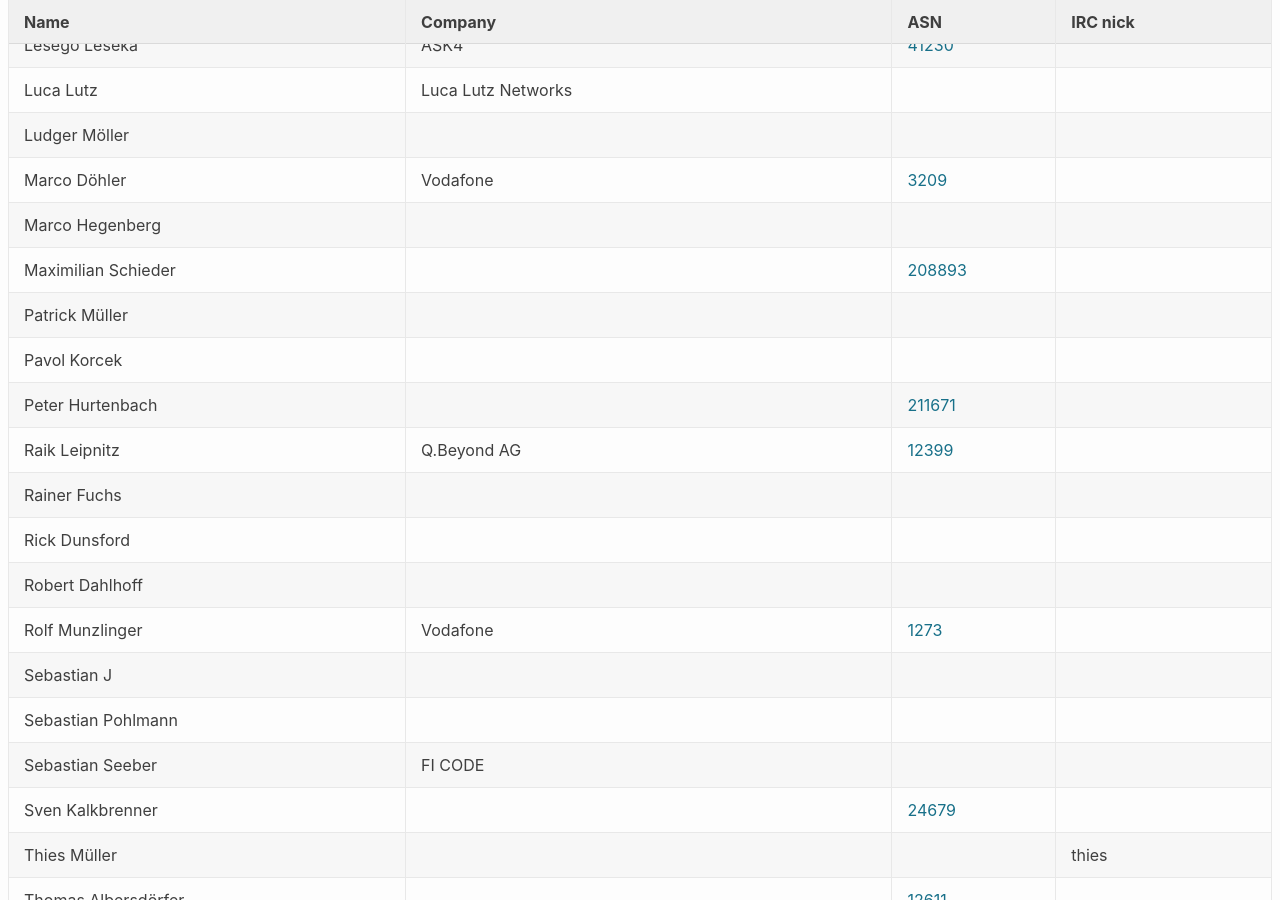
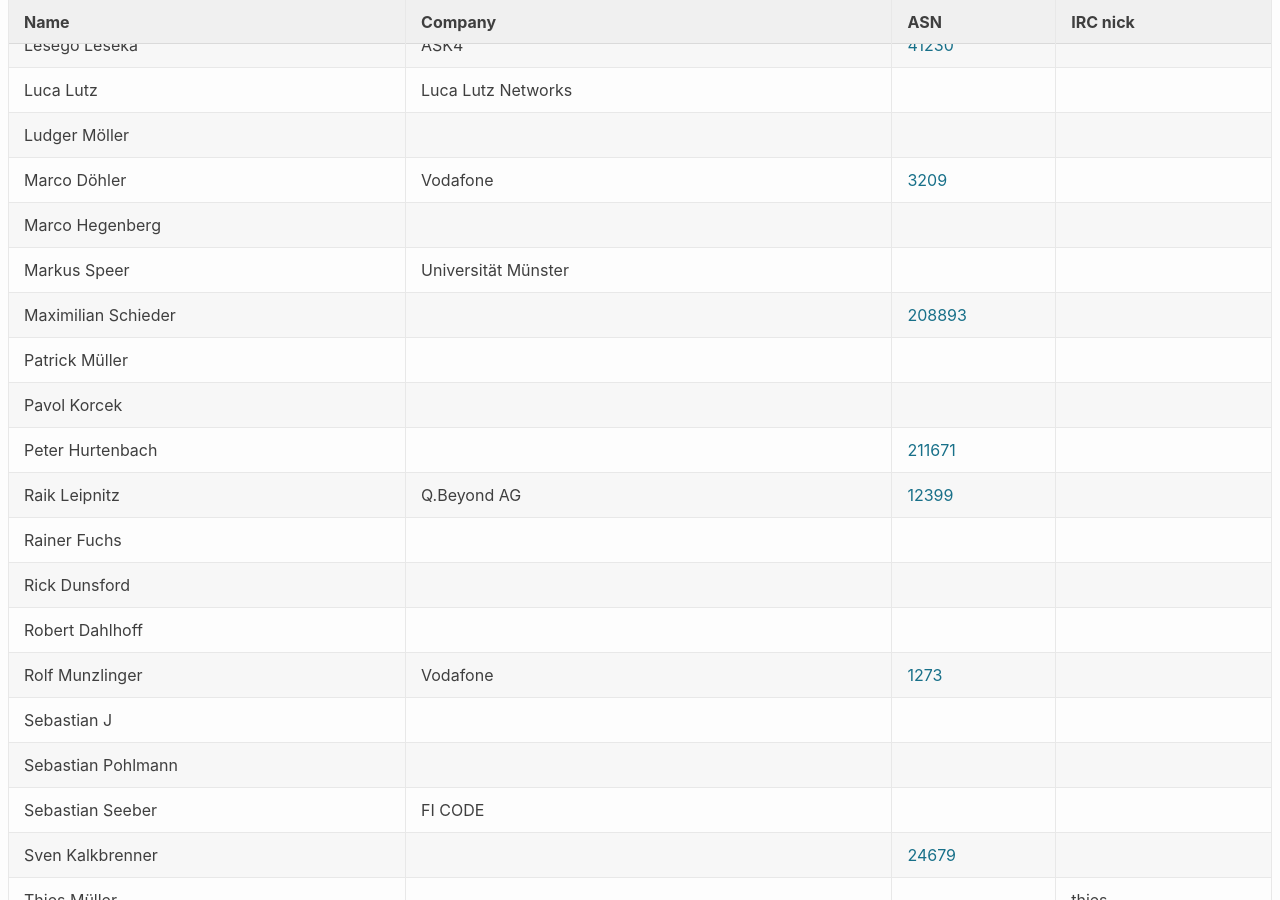
Before and after one commit to denog/pretix-attendeelist, a Jekyll site: the page built from denog15/index.md, in a window 1280 px wide and 900 px high, scrolled down 19059 px. Built offline with Jekyll 4.4.1, drawn with Linux system fonts in a browser that asks for light colours.

Commit message:
Latest data: Fri Oct 27 18:10:51 UTC 2023

```diff
--- a/_data/attendees_denog15_online.json
+++ b/_data/attendees_denog15_online.json
@@ -156,6 +156,12 @@
     "asn": null
   },
   {
+    "name": "Markus Speer",
+    "company": "Universität Münster",
+    "irc": null,
+    "asn": null
+  },
+  {
     "name": "Maximilian Schieder",
     "company": null,
     "irc": null,
```
